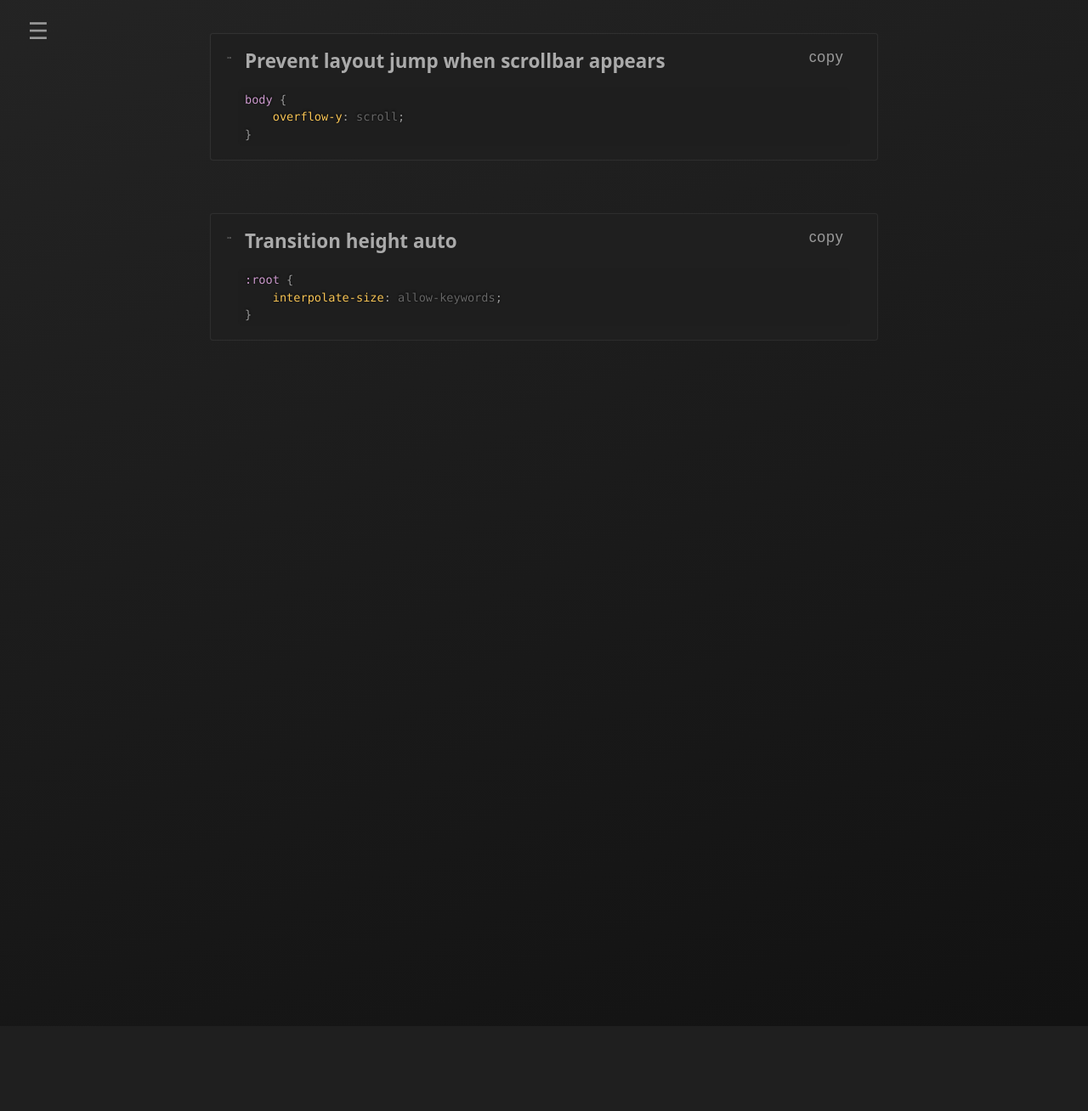
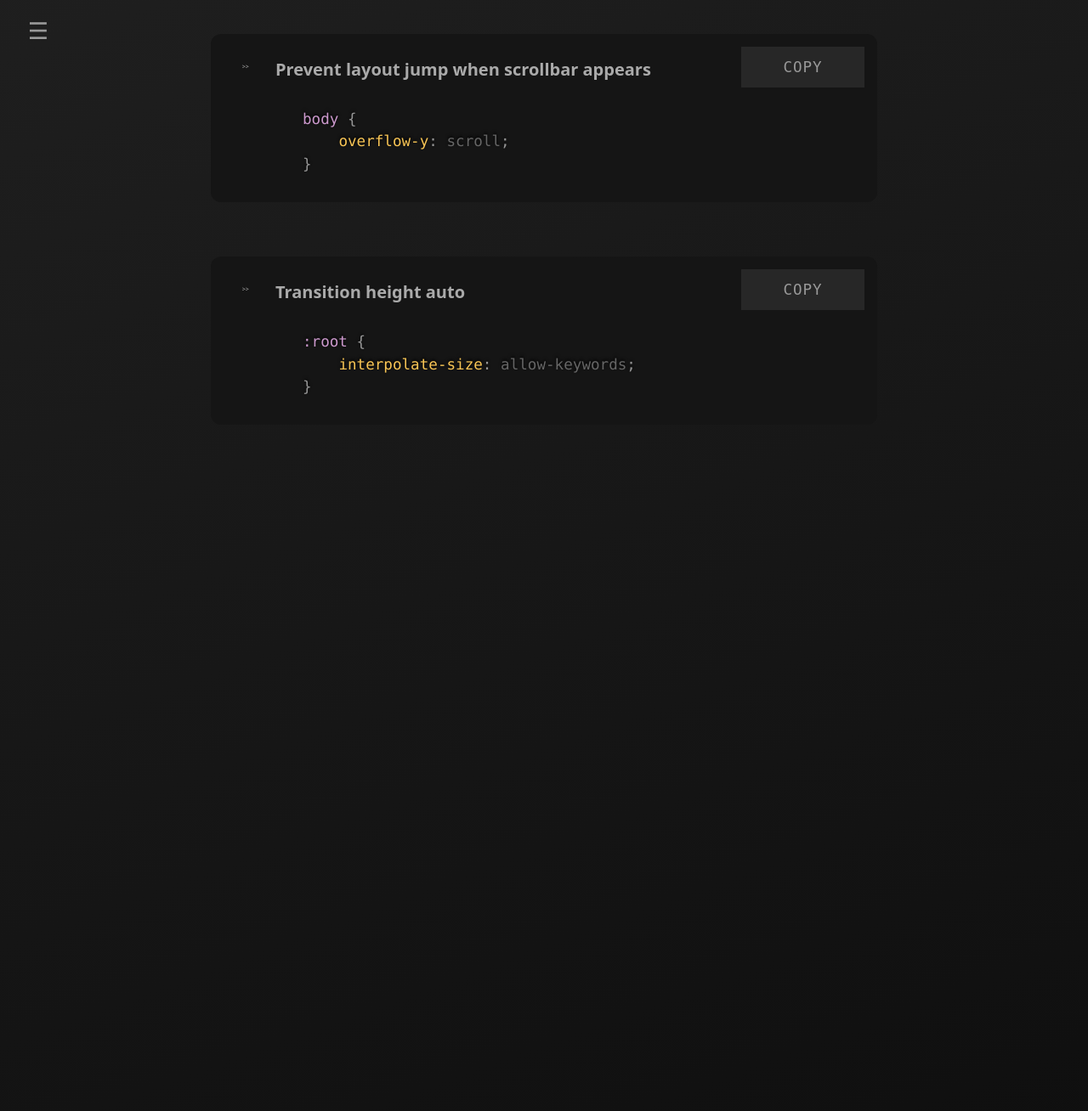
Before and after one commit to Querp/CSS-Snippets, a Django app: page / in a window 1280 px wide. Shown: the whole page at 85% size. Before the commit the page ends 1208 px from the top, so only its background shows below. Run offline with Django 5.2, Linux system fonts and the light colour scheme; data comes from the database, SQL or seed files in the repository; some libraries are stand-ins or nearby versions.

Commit message:
styled the snippets

```diff
--- a/csssnippets/csssnippets/settings.py
+++ b/csssnippets/csssnippets/settings.py
@@ -25,7 +25,7 @@ SECRET_KEY = 'django-insecure-cv6e^%uwc%_7#^n4^klt2g_efmp9%r1q*%@1^qcmlm$on=+yg=
 # SECURITY WARNING: don't run with debug turned on in production!
 DEBUG = True
 
-ALLOWED_HOSTS = ['querp.pythonanywhere.com']
+ALLOWED_HOSTS = ['querp.pythonanywhere.com', '127.0.0.1']
 
 
 # Application definition
@@ -119,4 +119,5 @@ STATIC_URL = '/static/'
 
 STATIC_ROOT = '/home/querp/CSS-Snippets/csssnippets/staticfiles'
 
+
 STATICFILES_DIRS = []
--- a/csssnippets/snippets/static/snippets/css/base.css
+++ b/csssnippets/snippets/static/snippets/css/base.css
@@ -13,7 +13,7 @@ html {
     /* scrollbar-gutter: stable; */
     scroll-behavior: smooth;
     background: #111;
-    background: linear-gradient(160deg, hsl(0, 0%, 14%), hsl(0, 0%, 7%));
+    background: linear-gradient(160deg, hsl(0, 0%, 12%), hsl(0, 0%, 6%));
     scroll-padding-top: 4rem;
 }
 
--- a/csssnippets/snippets/static/snippets/css/components/nav.css
+++ b/csssnippets/snippets/static/snippets/css/components/nav.css
@@ -34,6 +34,8 @@ nav {
     z-index: 3;
     overflow: hidden;
     background: linear-gradient(160deg, hsl(0, 0%, 11%), hsl(0, 0%, 4%));
+    background: #0d0d0d;
+    background: linear-gradient(160deg, hsl(0, 0%, 7%), hsl(0, 0%, 2%));
 
     transition: width 0.3s;
 
--- a/csssnippets/snippets/static/snippets/css/components/snippets.css
+++ b/csssnippets/snippets/static/snippets/css/components/snippets.css
@@ -8,10 +8,16 @@
     .details {
         border-radius: 0.15rem;
         color: #bbb;
+        overflow: hidden;
+        border-radius: 12px;
 
-        overflow: hidden;
-        background: #353535;
-        box-shadow: 0 0px 1px 1px hsla(0, 0%, 100%, 0.08);
+        background: #272727;
+        background: hsl(230, 33%, 7%);
+        background: #151515;
+
+        /* background:
+            linear-gradient(hsl(0, 0%, 5%), hsl(0, 0%, 5%)) padding-box,
+            linear-gradient(135deg, #373737, #252525) border-box; */
 
         * {
             margin: 0;
@@ -20,27 +26,21 @@
         summary {
             display: grid;
             grid-template-rows: auto auto;
-            /* gap: 0.75rem; */
-            padding: 1rem 2rem;
+            padding: 1.75rem 8rem 1.75rem 4.75rem;
             user-select: none;
+
+            transition: background 1s;
+            min-height: 140px;
+            border-radius: 0.15rem;
             position: relative;
-            background: #353535;
-            background: #05050576;
-            transition: background 1s;
-
-
-            /* box-shadow: inset 0 0 0 3px rgb(26, 25, 25); */
-            /* background: linear-gradient(160deg, hsl(0, 0%, 8%), hsl(0, 0%, 4%)); */
-
-            min-height: 140px;
-            /* width: fit-content; */
 
             .title {
-                font-size: 1.4rem;
+                font-size: 1.25rem;
                 font-weight: 600;
-                padding: 0 0.5rem 1rem;
+                padding: 0 0 1.75rem;
                 color: #aaa;
                 margin-right: 75px;
+                transition: all 0.3s;
             }
 
             pre {
@@ -50,25 +50,19 @@
                 font-size: 0.8em;
                 overflow-y: hidden;
                 white-space: normal;
-                background: #05050576;
-                background: #05050576;
-                background: rgb(30,30,30);
-                /* background: #353535; */
+                background: transparent;
                 display: grid;
-                /* width: fit-content; */
                 min-width: min(100%, 400px);
 
                 .code-preview {
-                    padding: 0.25rem 0.5rem ;
+                    padding: 0.25rem 0.5rem 0.25rem 2rem;
                     color: #666;
-
                     border-radius: inherit;
-                    /* margin: -0.1rem 0; */
                     display: block;
                     opacity: 1;
                     transition: color 1.3s ease 0.8s, opacity 1s;
                     position: relative;
-                    font-size: 0.85rem;
+                    font-size: 1.1rem;
 
                     & * {
                         transition: color 1.3s ease 0.8s;
@@ -93,41 +87,51 @@
             .copy-button {
                 border: none;
                 color: #999;
+                /* color: #070707; */
 
-                background: hsl(0, 0%, 7%);
-                background: none;
+                /* background: hsl(0, 0%, 7%); */
+                background: #111;
+                background: #272727;
+                /* background: none; */
                 position: absolute;
-                inset: 10px 10px auto auto;
-                padding: 0.45rem 0;
-                width: 100px;
-                /* box-shadow: 0 0 0 1px #999; */
-                border-radius: 0.2rem;
+                /* inset: 6px 6px 6px auto; */
+                inset: 15px 15px auto auto;
+                z-index: 2;
+                /* padding: 1.25rem 3rem; */
+                width: 145px;
+                height: 48px;
+                /* aspect-ratio: 1; */
+                /* border-top-right-radius: 0.5rem; */
+                /* border-bottom-right-radius: 0.5rem; */
+                /* border-radius: 0.5rem; */
+                /* border-radius: 25%; */
                 display: grid;
                 align-content: center;
-                font-weight: 400;
+                font-weight: 500;
                 font-size: 1em;
                 letter-spacing: 0.05em;
                 transition: transform 0.1s;
+                font-family: monospace;
+                /* color: #A63D40; */
+                /* writing-mode: vertical-rl; */
+                /* text-orientation: upright; */
 
                 &:hover {
                     cursor: pointer;
-                    /* background: #444; */
-                    box-shadow: 0 0 0 2px #888;
-                }
-
-                &:active {
-                    /* box-shadow: 0 0 0 2px red; */
+                    /* box-shadow: 0 0 0 2px #888; */
+                    /* background: #999; */
+                    color: white;
                 }
 
                 &::after {
-                    content: 'copy';
+                    content: 'COPY';
                 }
 
                 &.copied {
                     transition: transform 0.2s;
 
                     &::after {
-                        content: 'copied';
+                        content: 'COPIED';
                         color: white;
                     }
                 }
@@ -140,18 +144,20 @@
             &::before {
                 content: '˃˃';
                 position: absolute;
-                inset: 1.95rem auto auto 1.2rem;
+                inset: 2.7rem auto auto 2.3rem;
                 display: block;
                 transition: rotate 0.35s;
                 line-height: 0em;
-                font-size: 0.5em;
-                transition: all 0.18s;
+                font-size: 0.8em;
             }
 
             &:hover {
+                .title {
+                    /* color: #ee0979; */
+                }
+
                 &::before {
-                    /* color: red; */
-                    transform: scale(2);
+                    /* color: #ee0979; */
                 }
 
                 +.body {
--- a/csssnippets/snippets/static/snippets/js/main.js
+++ b/csssnippets/snippets/static/snippets/js/main.js
@@ -1,13 +1,13 @@
 const navE = document.querySelector('nav');
 const navToggleE = document.getElementById('nav-toggle');
 
-// NAV TOGGLE
+// Nav Toggle
 navToggleE.addEventListener('click', () => {
     navE.classList.toggle('show')
 });
 
 
-// LINK CLICK => CLOSE NAV
+// Link Click => Close Nav
 navE.addEventListener('click', (event) => {
     const w = window.innerWidth;
     console.log('width', w);
@@ -20,7 +20,7 @@ navE.addEventListener('click', (event) => {
     }
 })
 
-// Init Copy Buttons EventHandlers
+// Copy Buttons EventHandlers
 function initCopyButtonEventHandlers() {
     const buttons = document.querySelectorAll('#snippets .copy-button');
 
```
Also changed, not shown: other parts of csssnippets/snippets/static/snippets/css/components/snippets.css (+26 -18 lines).
